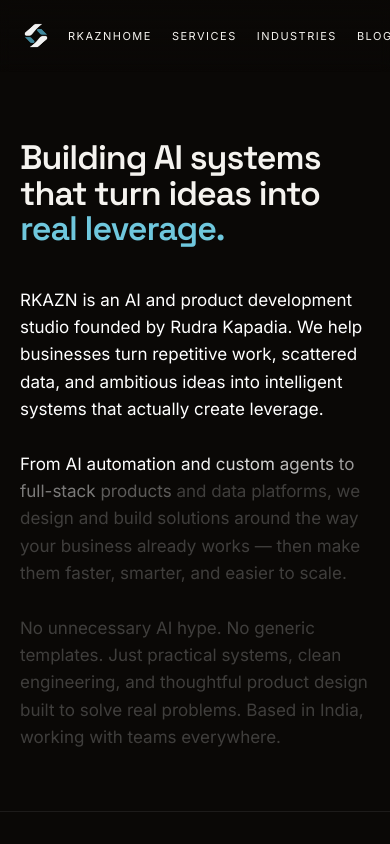
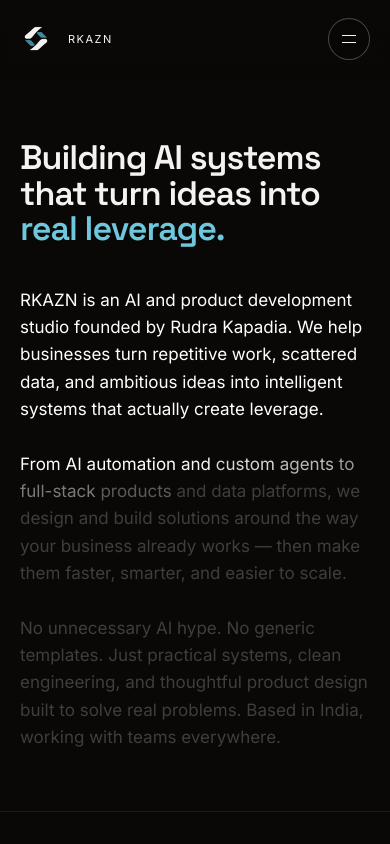
Before and after one commit to hyy120120/RKAZN_web, a Next.js app: page /about in a window 390 px wide. Shown: the top 844 px of the page. Built offline with nearby package versions, Linux system fonts and the light colour scheme; some icons are missing.

Commit message:
ui changes

```diff
--- a/app/globals.css
+++ b/app/globals.css
@@ -665,6 +665,10 @@
   opacity: 0.6;
 }
 
+.site-nav-toggle {
+  display: none;
+}
+
 /* -------- Hero heading (About / Work) -------- */
 
 .about-hero,
@@ -898,11 +902,129 @@
   }
 
   .site-nav {
-    padding: 20px;
+    padding: 18px 20px;
+    background: linear-gradient(to bottom, rgba(10, 8, 6, 0.92), transparent);
+  }
+
+  .site-nav-mark {
+    position: relative;
+    z-index: 2;
+    font-size: 11px;
+  }
+
+  .site-nav-toggle {
+    position: relative;
+    z-index: 3;
+    display: flex;
+    width: 42px;
+    height: 42px;
+    padding: 0;
+    flex-direction: column;
+    align-items: center;
+    justify-content: center;
+    gap: 6px;
+    border: 1px solid rgba(245, 243, 239, 0.28);
+    border-radius: 50%;
+    background: rgba(10, 8, 6, 0.48);
+    color: var(--fg);
+    cursor: pointer;
+    transition: background 0.3s ease, border-color 0.3s ease;
+  }
+
+  .site-nav-toggle span {
+    display: block;
+    width: 14px;
+    height: 1px;
+    background: currentColor;
+    transition: transform 0.3s ease;
+  }
+
+  .site-nav-toggle.is-open {
+    border-color: rgba(111, 199, 221, 0.7);
+    background: rgba(111, 199, 221, 0.12);
+  }
+
+  .site-nav-toggle.is-open span:first-child {
+    transform: translateY(3.5px) rotate(45deg);
+  }
+
+  .site-nav-toggle.is-open span:last-child {
+    transform: translateY(-3.5px) rotate(-45deg);
   }
 
   .site-nav-links {
-    gap: 20px;
+    position: fixed;
+    inset: 0;
+    width: 100%;
+    height: 100dvh;
+    padding: clamp(150px, 22vh, 210px) 24px 42px;
+    flex-direction: column;
+    justify-content: flex-start;
+    gap: 0;
+    background:
+      radial-gradient(circle at 88% 8%, rgba(111, 199, 221, 0.12), transparent 28%),
+      #0a0806;
+    counter-reset: menu-item;
+    opacity: 0;
+    visibility: hidden;
+    clip-path: circle(0% at calc(100% - 40px) 38px);
+    transition: clip-path 0.75s cubic-bezier(0.77, 0, 0.18, 1), opacity 0.2s ease, visibility 0s linear 0.75s;
+  }
+
+  .site-nav-links.is-open {
+    opacity: 1;
+    visibility: visible;
+    clip-path: circle(145% at calc(100% - 40px) 38px);
+    transition: clip-path 0.75s cubic-bezier(0.77, 0, 0.18, 1), opacity 0.2s ease;
+  }
+
+  .site-nav-links a {
+    position: relative;
+    display: flex;
+    align-items: baseline;
+    gap: 14px;
+    padding: 10px 0;
+    font-family: "Space Grotesk", sans-serif;
+    font-size: clamp(38px, 12vw, 64px);
+    font-weight: 500;
+    line-height: 1.08;
+    letter-spacing: 0;
+    opacity: 0;
+    transform: translateY(28px);
+    transition: opacity 0.45s ease, transform 0.6s cubic-bezier(0.22, 1, 0.36, 1), color 0.25s ease;
+  }
+
+  .site-nav-links a::before {
+    counter-increment: menu-item;
+    content: "0" counter(menu-item);
+    width: 24px;
+    color: #6fc7dd;
+    font-family: monospace;
+    font-size: 10px;
+    letter-spacing: 1px;
+  }
+
+  .site-nav-links.is-open a {
+    opacity: 1;
+    transform: translateY(0);
+    transition-delay: calc(0.2s + (var(--item-index) * 0.07s));
+  }
+
+  .site-nav-links a:hover {
+    color: #6fc7dd;
+  }
+
+  .site-nav-links a:nth-child(1) { --item-index: 0; }
+  .site-nav-links a:nth-child(2) { --item-index: 1; }
+  .site-nav-links a:nth-child(3) { --item-index: 2; }
+  .site-nav-links a:nth-child(4) { --item-index: 3; }
+  .site-nav-links a:nth-child(5) { --item-index: 4; }
+
+  @media (prefers-reduced-motion: reduce) {
+    .site-nav-links,
+    .site-nav-links a {
+      transition: none;
+    }
   }
 }
 
--- a/components/SiteNav.jsx
+++ b/components/SiteNav.jsx
@@ -1,8 +1,30 @@
 "use client";
 
+import { useEffect, useState } from "react";
 import Link from "next/link";
 
 export default function SiteNav() {
+  const [menuOpen, setMenuOpen] = useState(false);
+
+  const closeMenu = () => setMenuOpen(false);
+
+  useEffect(() => {
+    document.body.style.overflow = menuOpen ? "hidden" : "";
+
+    return () => {
+      document.body.style.overflow = "";
+    };
+  }, [menuOpen]);
+
+  useEffect(() => {
+    const handleKeyDown = (event) => {
+      if (event.key === "Escape") closeMenu();
+    };
+
+    window.addEventListener("keydown", handleKeyDown);
+    return () => window.removeEventListener("keydown", handleKeyDown);
+  }, []);
+
   return (
     <header className="site-nav">
       <Link href="/" className="site-nav-mark">
@@ -10,13 +32,29 @@
         RKAZN
       </Link>
 
-      <nav className="site-nav-links" aria-label="Primary Navigation">
-        <Link href="/">Home</Link>
+      <button
+        type="button"
+        className={`site-nav-toggle${menuOpen ? " is-open" : ""}`}
+        aria-expanded={menuOpen}
+        aria-controls="site-navigation"
+        aria-label={menuOpen ? "Close navigation" : "Open navigation"}
+        onClick={() => setMenuOpen((open) => !open)}
+      >
+        <span />
+        <span />
+      </button>
+
+      <nav
+        id="site-navigation"
+        className={`site-nav-links${menuOpen ? " is-open" : ""}`}
+        aria-label="Primary Navigation"
+      >
+        <Link href="/" onClick={closeMenu}>Home</Link>
         {/* <Link href="/work">Work</Link> */}
-        <Link href="/services">Services</Link>
-        <Link href="/industries">Industries</Link>
-        <Link href="/blog">Blog</Link>
-        <Link href="/about">About</Link>
+        <Link href="/services" onClick={closeMenu}>Services</Link>
+        <Link href="/industries" onClick={closeMenu}>Industries</Link>
+        <Link href="/blog" onClick={closeMenu}>Blog</Link>
+        <Link href="/about" onClick={closeMenu}>About</Link>
       </nav>
     </header>
   );
```
